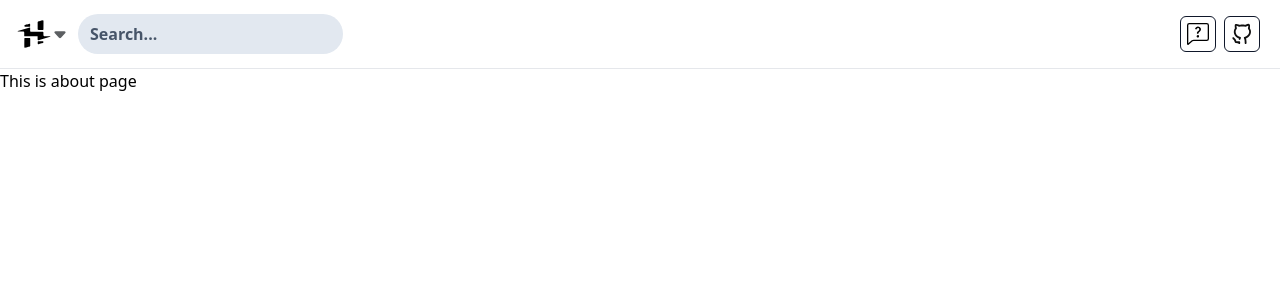
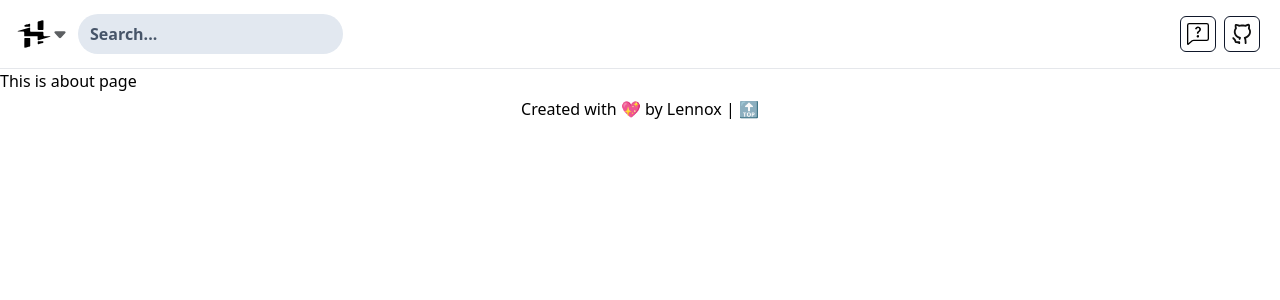
Before and after one commit to lennyAiko/ih-wiki, a Vue app: page /about in a window 1280 px wide. Shown: the top 300 px of the page. Built offline with nearby package versions, Linux system fonts and the light colour scheme.

Commit message:
feat: footer to component

```diff
--- /dev/null
+++ b/src/components/FooterBar.vue
@@ -0,0 +1,13 @@
+<script setup>
+
+function scrollToTop() {
+    window.scrollTo({ top: 0, left: 0, behavior: 'smooth' });
+}
+
+</script>
+
+<template>
+    <div class="sticky bottom-0 items-center justify-center flex p-1 font-medium mx-auto my-0 text-base xs:text-sm bg-white">
+        <p>Created with 💖 by <a href="https://twitter.com/c_lennyx" target="_blank">Lennox</a> | <button @click="scrollToTop">🔝</button></p>
+    </div>
+</template>
--- a/src/views/AboutView.vue
+++ b/src/views/AboutView.vue
@@ -1,10 +1,14 @@
 <script setup>
 
 import navbar from '../components/navbar.vue';
+import footerbar from '../components/footerbar.vue';
 
 </script>
 
 <template>
     <navbar/>
+
     <p>This is about page</p>
+
+    <footerbar />
 </template>
--- a/src/views/HomeView.vue
+++ b/src/views/HomeView.vue
@@ -2,6 +2,7 @@
 
 import { ref, onMounted, watch } from 'vue'
 import navbar from '../components/navbar.vue'
+import footerbar from '../components/footerbar.vue'
 import data from '../data/db.json'
 import {getCategoryEmoji, upperFirstLetter, getRefLink} from '../helpers/utils.js'
 
@@ -43,10 +44,6 @@ onMounted(() => {
 watch(search, () => {
     filteredStore.value = store.value.filter(item => item.name.toLowerCase().includes(search.value.toLowerCase()))
 })
-
-function scrollToTop() {
-    window.scrollTo({ top: 0, left: 0, behavior: 'smooth' });
-}
 
 </script>
 
@@ -103,7 +100,5 @@ function scrollToTop() {
     </div>
 
     <!-- FOOTER -->
-    <div class="sticky bottom-0 items-center justify-center flex p-1 font-medium mx-auto my-0 text-base xs:text-sm bg-white">
-        <p>Created with 💖 by <a href="https://twitter.com/c_lennyx" target="_blank">Lennox</a> | <button @click="scrollToTop">🔝</button></p>
-    </div>
+    <footerbar />
 </template>
```
